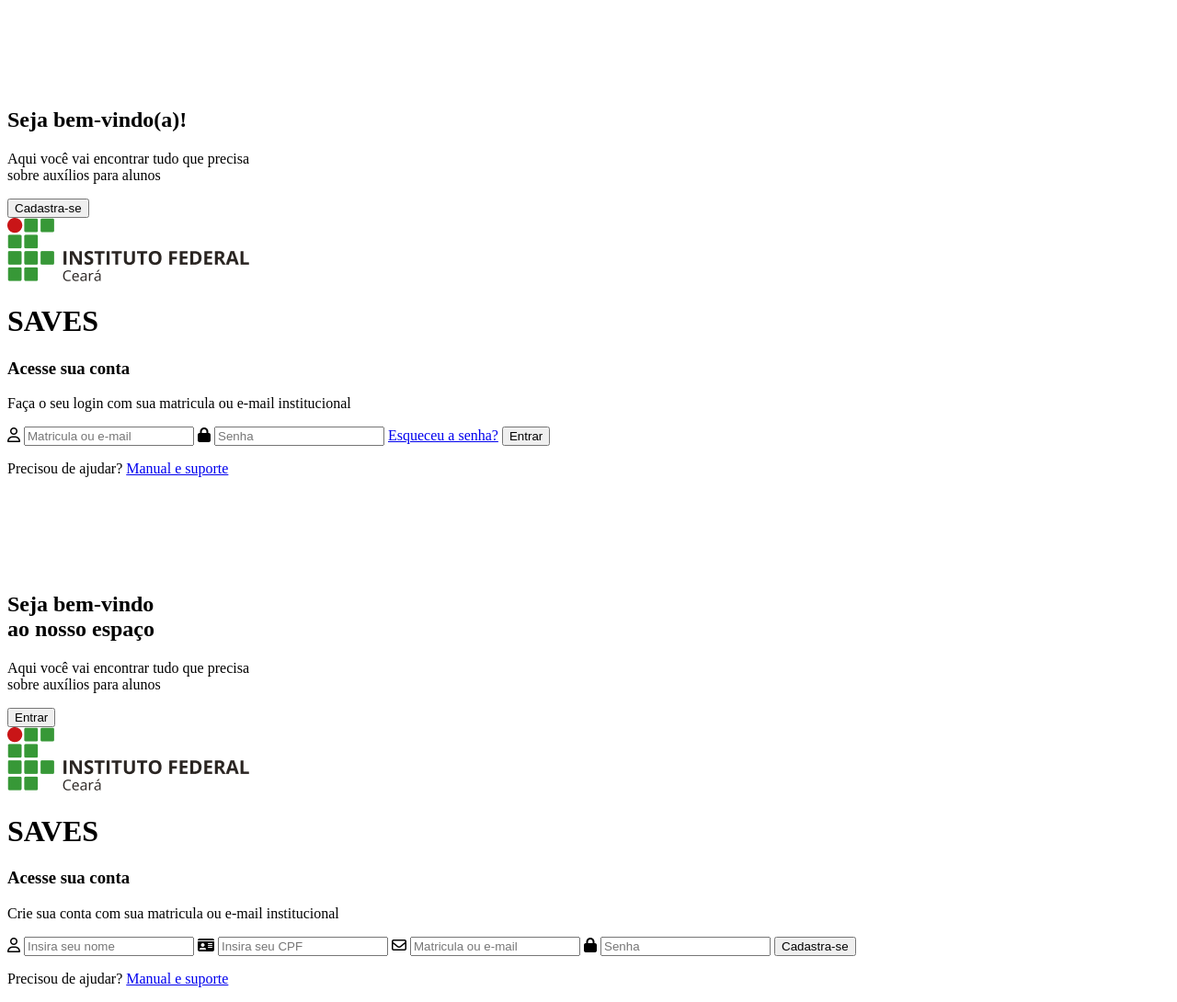
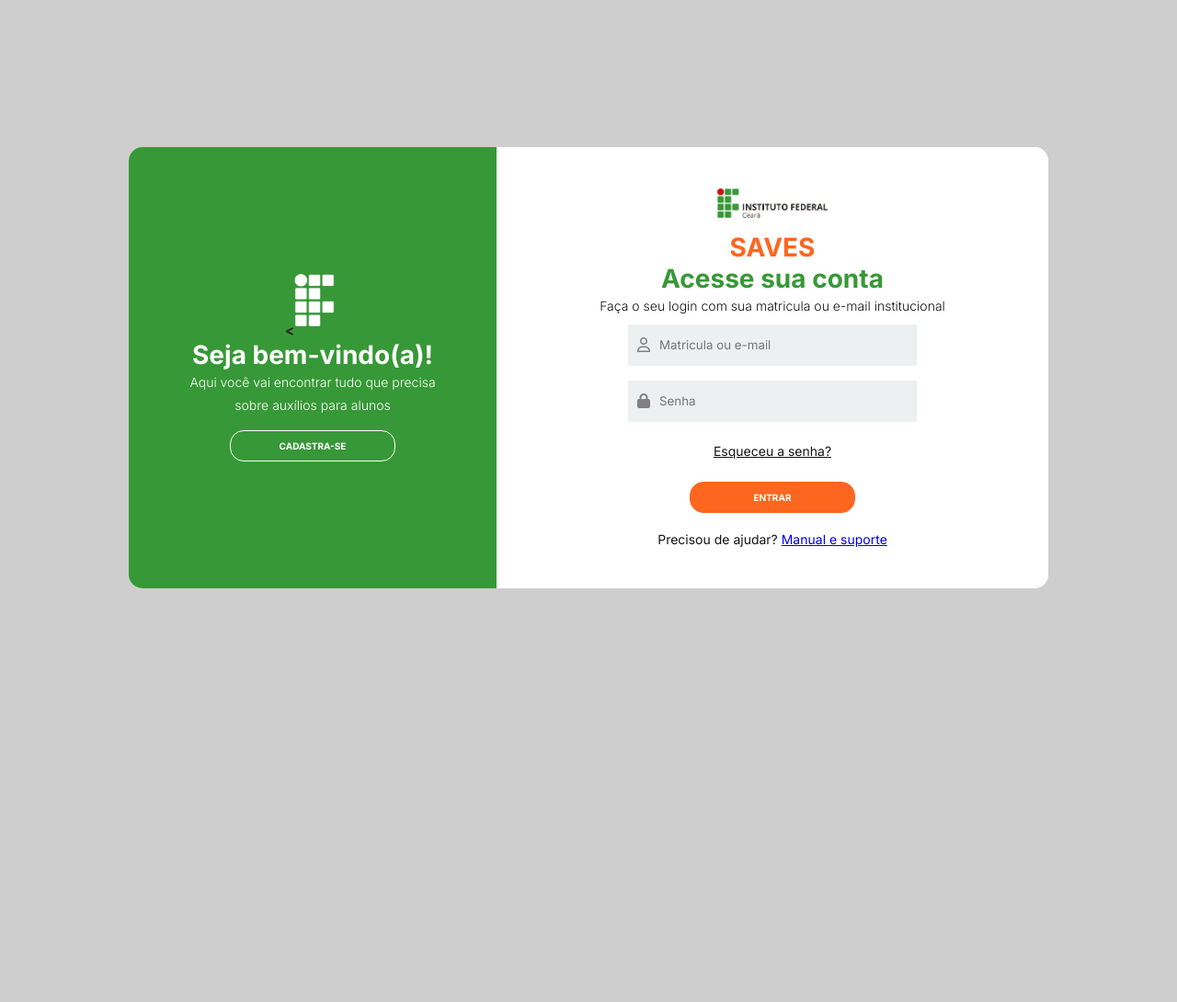
Before and after one commit to joiceoliveiras/SAVES-Sistema-de-Apoio-a-Vulnerabilidade-Estudantil-Social, a Flask app: page / in a window 1280 px wide. Shown: the whole page at 92% size. After the commit the page ends 640 px from the top, so only its background shows below. Run offline with Flask 3, Linux system fonts and the light colour scheme; some libraries are stand-ins or nearby versions.

Commit message:
Aplicação do html, js e css ao flask (python)

```diff
--- a/saves-projeto/templates/login_esdras.html
+++ b/saves-projeto/templates/login_esdras.html
@@ -4,14 +4,15 @@
     <meta charset="UTF-8">
     <meta name="viewport" content="width=device-width, initial-scale=1.0">
     <title>SAVES</title>
-    <link rel="stylesheet" href="style/style.css">
+    <link rel="stylesheet" href="{{ url_for('static', filename='css/style.css') }}"> <!-- Mudança de extrutura -->
     <script src="https://kit.fontawesome.com/fd316c0ed8.js" crossorigin="anonymous"></script>
 </head>
 <body>
     <div class="container">
         <div class="content first-content">
             <div class="left-side">
-                <img src="image/Logo_IFCE_horizontal 2.png" alt="Logo IFCE"  class="logo-left">
+                <<img src="{{ url_for('static', filename='image/Logo_IFCE_horizontal_2.png') }}" alt="Logo IFCE" class="logo-left"> <!-- Mudança de extrutura -->
+
                 <div class="text-box">
                     <h2 class="title title-bem-vindo">Seja bem-vindo(a)!</h2>
                     <p class="description description-primary">Aqui você vai encontrar tudo que precisa<br>sobre auxílios para alunos</p>
@@ -20,7 +21,8 @@
             </div>
 
             <div class="right-side">
-                <img src="image/Group.png" alt="Logo IFCE" class="logo-right">
+                <img src="{{ url_for('static', filename='image/Group.png') }}" alt="Grupo" class="logo-right"> <!-- Mudança de extrutura -->
+
 
                 <h1 class="title title-SAVES">SAVES</h1>
                 <h3 class="title title-acesse">Acesse sua conta</h3>
@@ -56,7 +58,8 @@
 
         <div class="content second-content">
             <div class="left-side">
-                <img src="image/Logo_IFCE_horizontal 2.png" alt="Logo IFCE"  class="logo-left">
+                <img src="{{ url_for('static', filename='image/Logo_IFCE_horizontal_2.png') }}" alt="Logo IFCE" class="logo-left"> <!-- Mudança de estrutura -->
+
                 <div class="text-box">
                     <h2 class="title title-bem-vindo"><span>Seja bem-vindo</span><br>ao nosso espaço</h2>
                     <p class="description description-primary">Aqui você vai encontrar tudo que precisa<br>sobre auxílios para alunos</p>
@@ -65,7 +68,8 @@
             </div>
 
             <div class="right-side">
-                <img src="image/Group.png" alt="Logo IFCE" class="logo-right">
+                <img src="{{ url_for('static', filename='image/Group.png') }}" alt="Grupo" class="logo-right"> <!-- Mudança de estrutura -->
+
 
                 <h1 class="title title-SAVES">SAVES</h1>
                 <h3 class="title title-acesse">Acesse sua conta</h3>
@@ -104,6 +108,7 @@
             </div>
         </div>
     </div>
-    <script src="js/app.js"></script>
+    <script src="{{ url_for('static', filename='js/app.js') }}"></script> <!-- Mudança de estrutura -->
+
 </body>
 </html>
```
Also changed, not shown: saves-projeto/static-css/style_j.css (deleted), saves-projeto/static/css/style.css (renamed from saves-projeto/static-css/style.css), saves-projeto/static/image/Group.png (renamed from saves-projeto/image/Group.png), saves-projeto/static/image/Logo_IFCE_horizontal_2.png (renamed from saves-projeto/image/Logo_IFCE_horizontal 2.png), saves-projeto/static/image/logo_ifce_vertical.svg (renamed from saves-projeto/image/logo_ifce_vertical.svg), saves-projeto/static/js/app.js (renamed from saves-projeto/js/app.js), saves-projeto/static/js/script.js (added).
